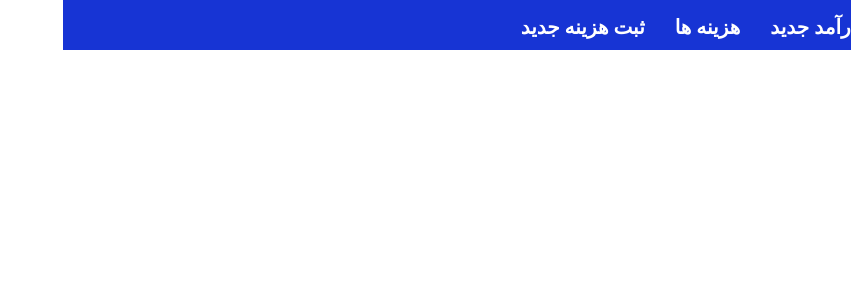
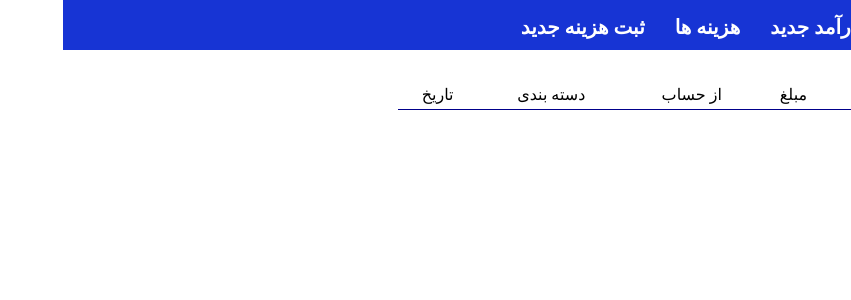
Before and after one commit to HasanKazemi/Budget-Management, a React (Vite) app: page /expenses in a window 1280 px wide. Shown: the top 300 px of the page, without its empty margins (429-1280 px from the left). Built offline with nearby package versions, Linux system fonts and the light colour scheme.

Commit message:
styling income and expense

```diff
--- a/src/pages/Expense.jsx
+++ b/src/pages/Expense.jsx
@@ -1,11 +1,12 @@
 import React from 'react'
 import { useSelector } from 'react-redux'
+import styles from "../styles/incomesAndexpenses.module.css"
 
 const Expense = () => {
     const expenses = useSelector(state => state.expense)
   return (
-    <div className='tableContainer'>
-        <table>
+    <div className={styles.tableContainer}>
+        <table className={styles.table}>
             <thead>
                 <tr>
                     <td>ردیف</td>
--- a/src/pages/Incomes.jsx
+++ b/src/pages/Incomes.jsx
@@ -1,6 +1,6 @@
 import React from 'react'
 import { useSelector } from 'react-redux'
-import "../styles/incomes.css"
+import styles from "../styles/incomesAndexpenses.module.css"
 
 const Incomes = () => {
     const incomes = useSelector(state => state.income)
@@ -12,9 +12,9 @@ const Incomes = () => {
     }
 
   return (
-    <div className='incomesTableContainer'>
+    <div className={styles.tableContainer}>
       <h1>لیست درآمدها</h1>
-      <table className='incomesTable'>
+      <table className={styles.table}>
         <thead>
           <tr>
             <th>ردیف</th>
--- a/src/styles/incomes.css
+++ b/src/styles/incomesAndexpenses.module.css
@@ -1,11 +1,11 @@
-.incomesTableContainer{
+.tableContainer{
     display: flex;
     flex-direction: column;
     align-items: center;
     padding: 30px;
 }
 
-.incomesTable {
+.table {
     width: 50%;
     text-align: center;
     border-collapse: collapse;
```
